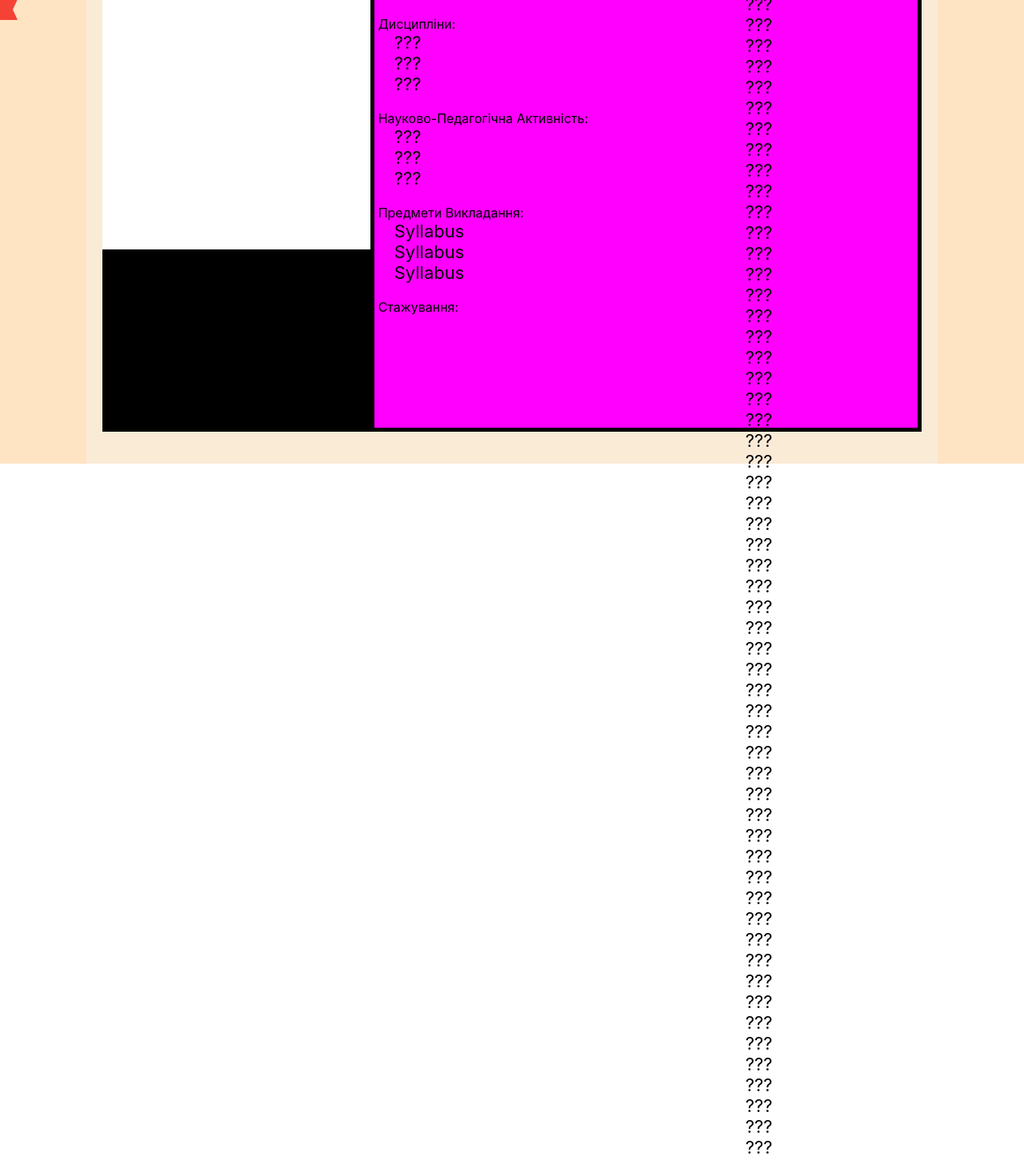
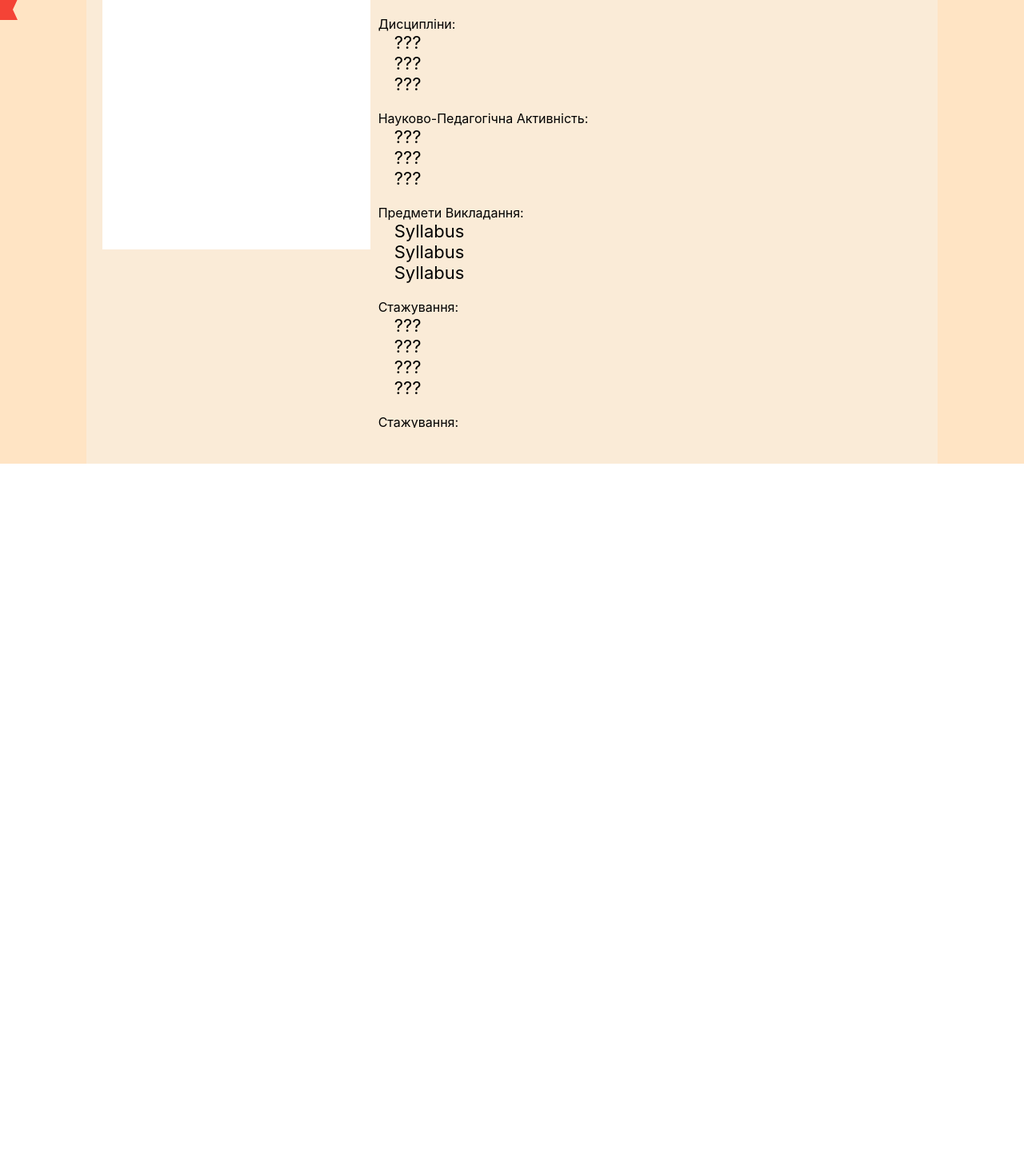
Before and after one commit to Arsenii-Kameniev/university, a React (Create React App) app: page /lecturer/id in a window 1280 px wide. Shown: the part 220-1671 px from the top of the page at 80% size. After the commit the page ends 800 px from the top, so only its background shows below. Built offline with nearby package versions, Linux system fonts and the light colour scheme.

Commit message:
Update for LecturerInfo

```diff
--- a/src/Department/LecturerInfo/Lecturer.module.css
+++ b/src/Department/LecturerInfo/Lecturer.module.css
@@ -3,7 +3,6 @@
     flex-direction: column;
     justify-content: center;
     align-items: center;
-    width: 100vw;
     height: 100vh;
     background-color: bisque;
 }
@@ -65,15 +64,13 @@
     display: flex;
     width: 100%;
     justify-content: space-between;
-    background-color: black;
 }
 .LecturerFullInfo{
     display: flex;
-    flex-wrap: wrap;
     flex-direction: column;
+    overflow-y: scroll;
     padding: 5px;
     width: 100%;
-    background-color: fuchsia;
     height: 90vh;
     margin: 5px;
 }
--- a/src/Department/LecturerInfo/LecturerInfo.jsx
+++ b/src/Department/LecturerInfo/LecturerInfo.jsx
@@ -46,75 +46,16 @@ function LecturerInfo() {
                             <span>???</span>
                             <span>???</span>
                             <span>???</span>
-                            <span>???</span>
-                            <span>???</span>
-                            <span>???</span>
-                            <span>???</span>
-                            <span>???</span>
-                            <span>???</span>
-                            <span>???</span>
-                            <span>???</span>
-                            <span>???</span>
-                            <span>???</span>
-                            <span>???</span>
-                            <span>???</span>
-                            <span>???</span>
-                            <span>???</span>
-                            <span>???</span>
-                            <span>???</span>
-                            <span>???</span>
-                            <span>???</span>
-                            <span>???</span>
-                            <span>???</span>
-                            <span>???</span>
-                            <span>???</span>
-                            <span>???</span>
-                            <span>???</span>
-                            <span>???</span>
-                            <span>???</span>
-                            <span>???</span>
-                            <span>???</span>
-                            <span>???</span>
-                            <span>???</span>
-                            <span>???</span>
-                            <span>???</span>
-                            <span>???</span>
-                            <span>???</span>
-                            <span>???</span>
-                            <span>???</span>
-                            <span>???</span>
-                            <span>???</span>
-                            <span>???</span>
-                            <span>???</span>
-                            <span>???</span>
-                            <span>???</span>
-                            <span>???</span>
-                            <span>???</span>
-                            <span>???</span>
-                            <span>???</span>
-                            <span>???</span>
-                            <span>???</span>
-                            <span>???</span>
-                            <span>???</span>
-                            <span>???</span>
-                            <span>???</span>
-                            <span>???</span>
-                            <span>???</span>
-                            <span>???</span>
-                            <span>???</span>
-                            <span>???</span>
-                            <span>???</span>
-                            <span>???</span>
-                            <span>???</span>
-                            <span>???</span>
-                            <span>???</span>
-                            <span>???</span>
-                            <span>???</span>
+
+                        </div>
+                        <span>Стажування:</span>
+                        <div className={`${style.Block}`}>
                             <span>???</span>
                             <span>???</span>
                             <span>???</span>
                             <span>???</span>
                         </div>
+
                     </div>
                 </div>
             </div>
```
